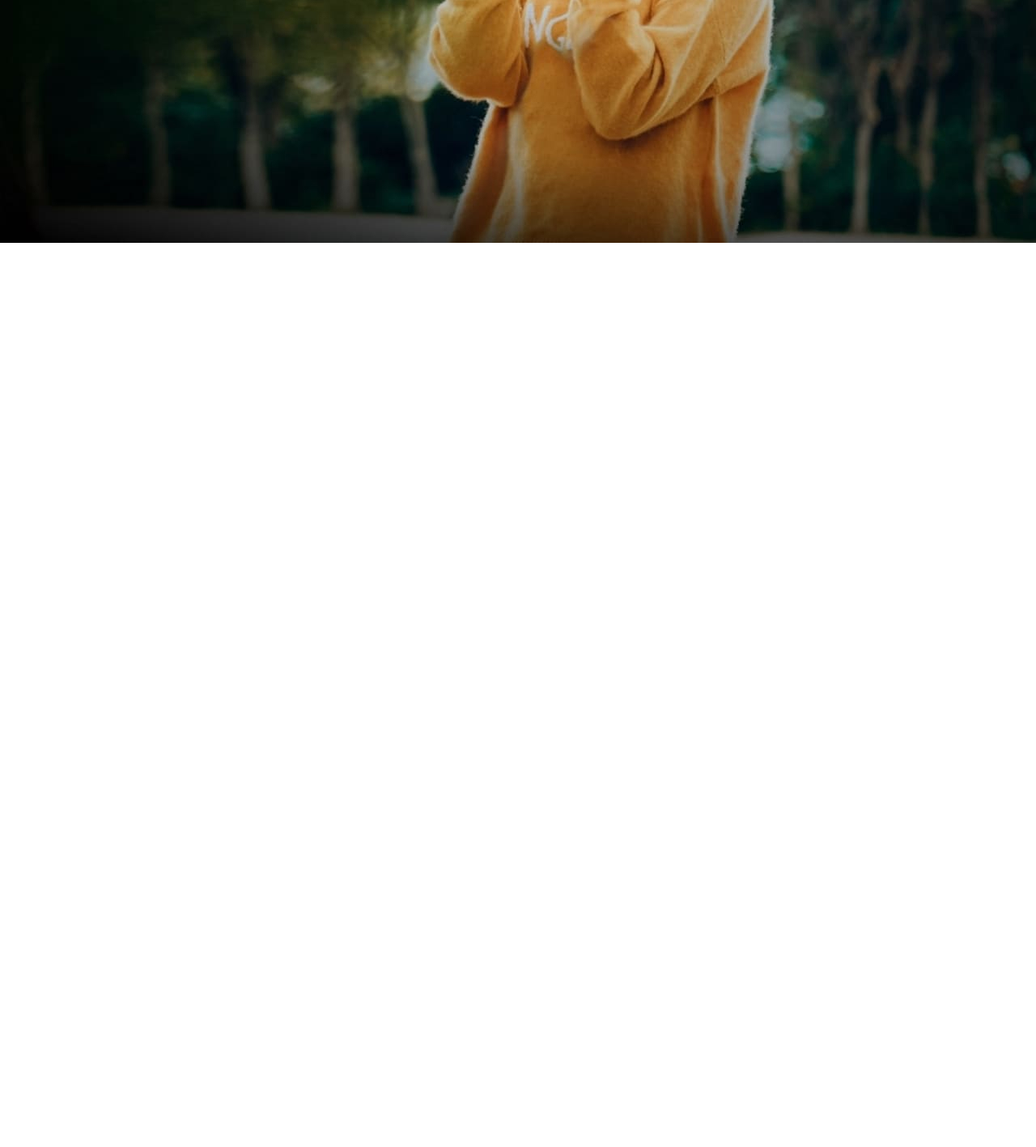
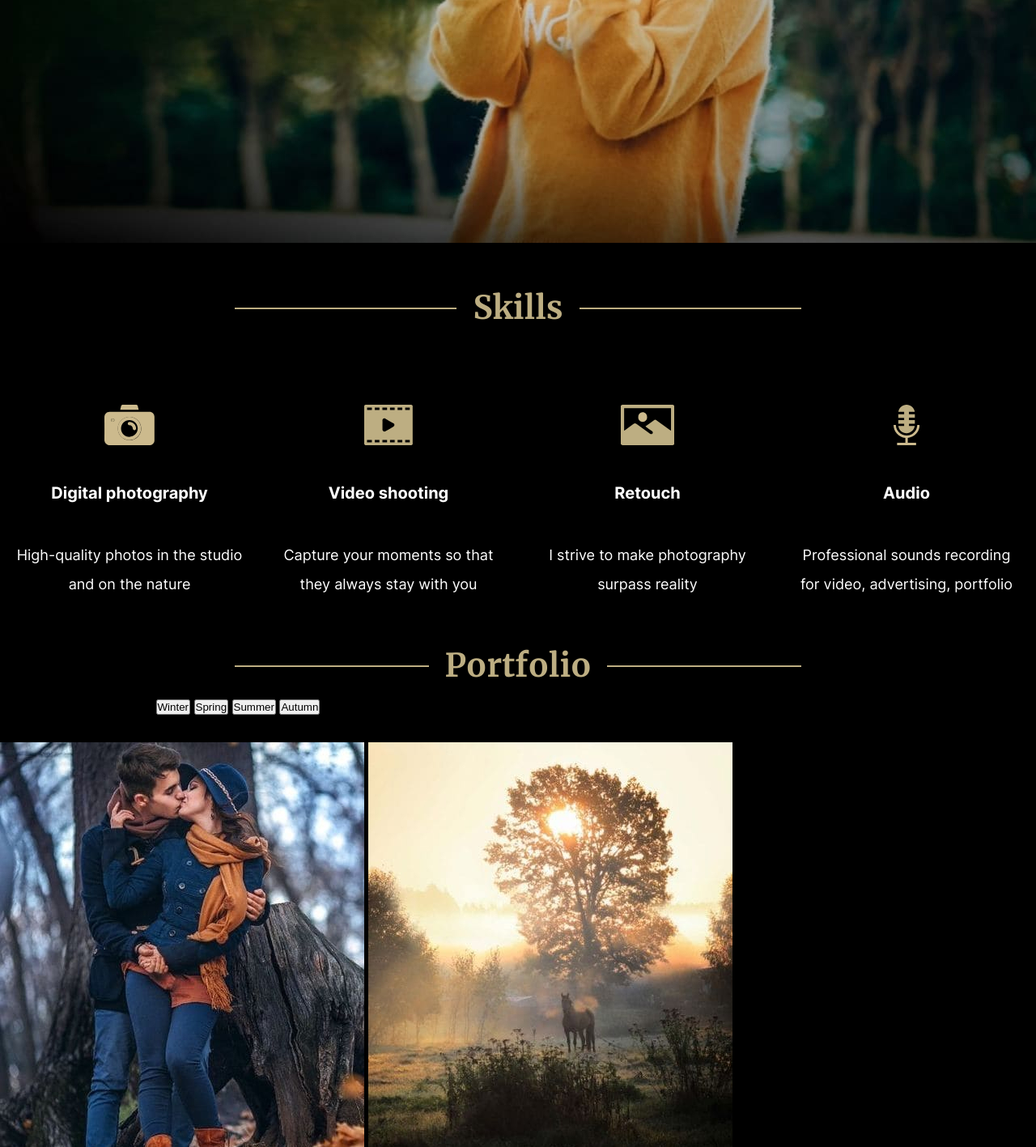
Before and after one commit to Evgeniy652/My_rs_projects, a plain HTML site: page portfolio/index.html in a window 1280 px wide. Shown: the part 610-2027 px from the top of the page at 81% size. Before the commit the page ends 910 px from the top, so only its background shows below. Drawn offline with Linux system fonts and the light colour scheme.

Commit message:
feat:add skills, start portfolio

```diff
--- a/portfolio/index.html
+++ b/portfolio/index.html
@@ -30,7 +30,9 @@
 		</nav>
 
 		<div class="switch-lng">
-			<p><span class="en">en</span> / ru</p>
+			<p><a class="en" href="">en</a> /
+			   <a class="ru" href="">ru</a>
+			</p>
 
 		</div>
 
@@ -54,9 +56,59 @@
 
 		<section id="skills">
 
+			<h2 class="section-title title-with-line"><span  class="line-center">Skills</span></h2>
+
+			<div class="skills-container">
+
+			<div class="skills-items">
+				<img src="./assets/svg/camera 1.svg" alt="camera">
+				<p class="name-skills">Digital photography</p>
+				<p>High-quality photos in the studio and on the nature</p>
+			</div>
+
+			<div class="skills-items">
+				<img src="./assets/svg/video 1.svg" alt="video">
+				<p class="name-skills">Video shooting</p>
+				<p>Capture your moments so that they always stay with you</p>
+			</div>
+
+			<div class="skills-items">
+				<img src="./assets/svg/image 1.svg" alt="retouch">
+				<p class="name-skills">Retouch</p>
+				<p>I strive to make photography surpass reality</p>
+			</div>
+
+			<div class="skills-items">
+				<img src="./assets/svg/mic 1.svg" alt="audio">
+				<p class="name-skills">Audio</p>
+				<p>Professional sounds recording for video, advertising, portfolio</p>
+			</div>
+
+		</div>
+
 		</section>
 
 		<section id="portfolio">
+
+			<h2 class="section-title title-with-line"><span  class="line-center">Portfolio</span></h2>
+
+			<div class="buttons-portfolio">
+				<button>Winter</button>
+				<button>Spring</button>
+				<button>Summer</button>
+				<button>Autumn</button>
+
+			</div>
+
+			<div class="img-portfolio">
+				<img src="./assets/img/portfolio-img1.jpg"  alt="portfolio-img1" >
+				<img src="./assets/img/portfolio-img2.jpg"  alt="portfolio-img2" >
+				<img src="./assets/img/portfolio-img3.jpg"  alt="portfolio-img3" >
+				<img src="./assets/img/portfolio-img4.jpg"  alt="portfolio-img4" >
+				<img src="./assets/img/portfolio-img5.jpg"  alt="portfolio-img5" >
+				<img src="./assets/img/portfolio-img6.jpg"  alt="portfolio-img6" >
+
+			</div>
 
 		</section>
 
--- a/portfolio/style.css
+++ b/portfolio/style.css
@@ -1,11 +1,18 @@
 * {
 	box-sizing: border-box;
+	margin: 0 ;
+	padding: 0;
+	scroll-behavior: smooth;
+}
+
+body {
 	max-width:1440px;
-	margin: 0;
-	padding: 0;
-    scroll-behavior: smooth;
+	margin: 0 auto;
+}
+
+html {
 	font-family: Inter-Regular;
-
+	color:white;
 }
 
 @font-face {
@@ -24,8 +31,8 @@
     src: url(./assets/fonts/Merriweather-Bold.ttf);
    }
 
-   h1,h2 {
-    font-family: Merriweather-Bold;
+h1,h2 {
+    font-family: Merriweather-Bold ;
    }
 
 .bg {
@@ -75,7 +82,7 @@ header {
 }
 
 .btn {
-	width:220px;
+	width:226.6px;
 	height: 55px;
 
 }
@@ -116,14 +123,101 @@ nav  {
 }
 
 .switch-lng {
+	margin-right:20px;
 	color: white;
 	font-size: 20px;
-	margin-right:20px;
-
 }
 
-.en {
+.switch-lng a {
+	color: white;
+	font-family: Inter-Bold;
+	text-decoration: none;
+}
+
+.switch-lng .en {
 	color: rgba(189, 174, 130, 1);
+}
+
+#skills {
+	height: 482px;
+	background-color: black;
+	display: flex;
+    justify-content: center;
+    align-items: center;
+    flex-wrap: wrap;
+}
+
+.section-title {
+display: flex;
+justify-content: center;
+align-items: center;
+width: 700px;
+height: 80px;
+color: rgba(189, 174, 130, 1);
+font-size: 40px;
+}
+
+.line-center{
+    margin:0;
+	padding:0 20px;
+    background: black;
+    display:inline-block;
+}
+
+h2.title-with-line {
+
+    text-align:center;
+    position:relative;
+    z-index:2;
+}
+
+h2.title-with-line:after{
+    content:"";
+    position:absolute;
+    top:50%;
+    left:0;
+    right:0;
+    border-top:solid 2px rgba(189, 174, 130, 1);
+    z-index:-1;
+}
+
+.skills-container {
+	width:1400px;
+	height: 242px;
+	margin: 0 20px;
+	display: flex;
+	justify-content: space-between;
+}
+
+.skills-items {
+	display: flex;
+	flex-direction: column;
+    align-items: center;
+    justify-content: space-between;
+	width:320px;
+	height: 240px;
+	padding: 0 20px;
+	font-size: 18px;
+	line-height: 36px;
+	text-align: center;
+  }
+
+.name-skills {
+	font-size: 20px;
+	line-height:40px;
 	font-family: Inter-Bold;
+}
 
+#portfolio {
+	height: 1500px;
+	background-color: black;
+	display: flex;
+    justify-content: center;
+    align-items: center;
+    flex-wrap: wrap;
 }
+
+.buttons-portfolio {
+	width: 895px;
+	height: 55px;
+}
```
Also changed, not shown: portfolio/assets/img/portfolio-img1.jpg (added), portfolio/assets/img/portfolio-img2.jpg (added), portfolio/assets/img/portfolio-img3.jpg (added), portfolio/assets/img/portfolio-img4.jpg (added), portfolio/assets/img/portfolio-img5.jpg (added), portfolio/assets/img/portfolio-img6.jpg (added), portfolio/assets/svg/camera 1.svg (added), portfolio/assets/svg/image 1.svg (added), portfolio/assets/svg/mic 1.svg (added), portfolio/assets/svg/video 1.svg (added).
